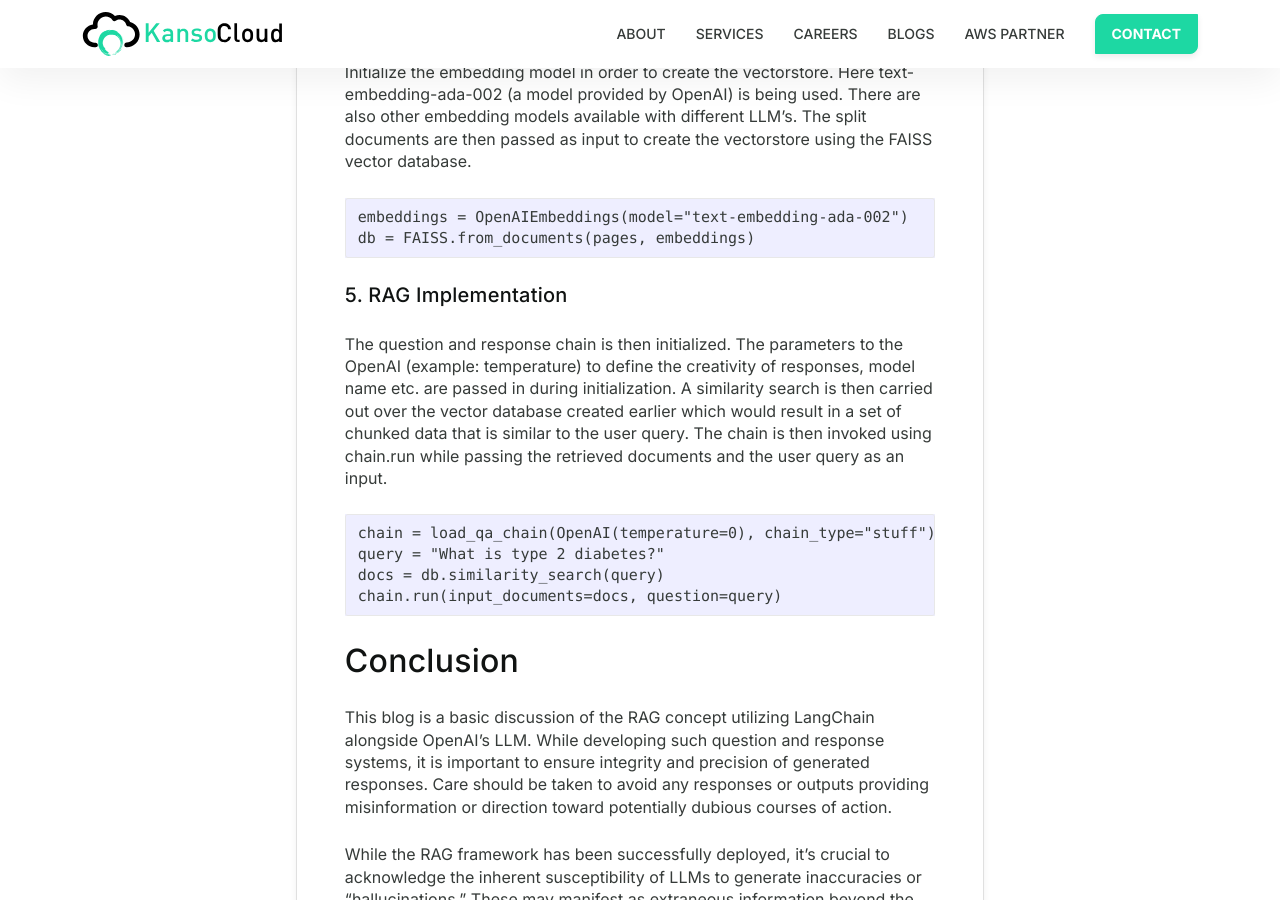
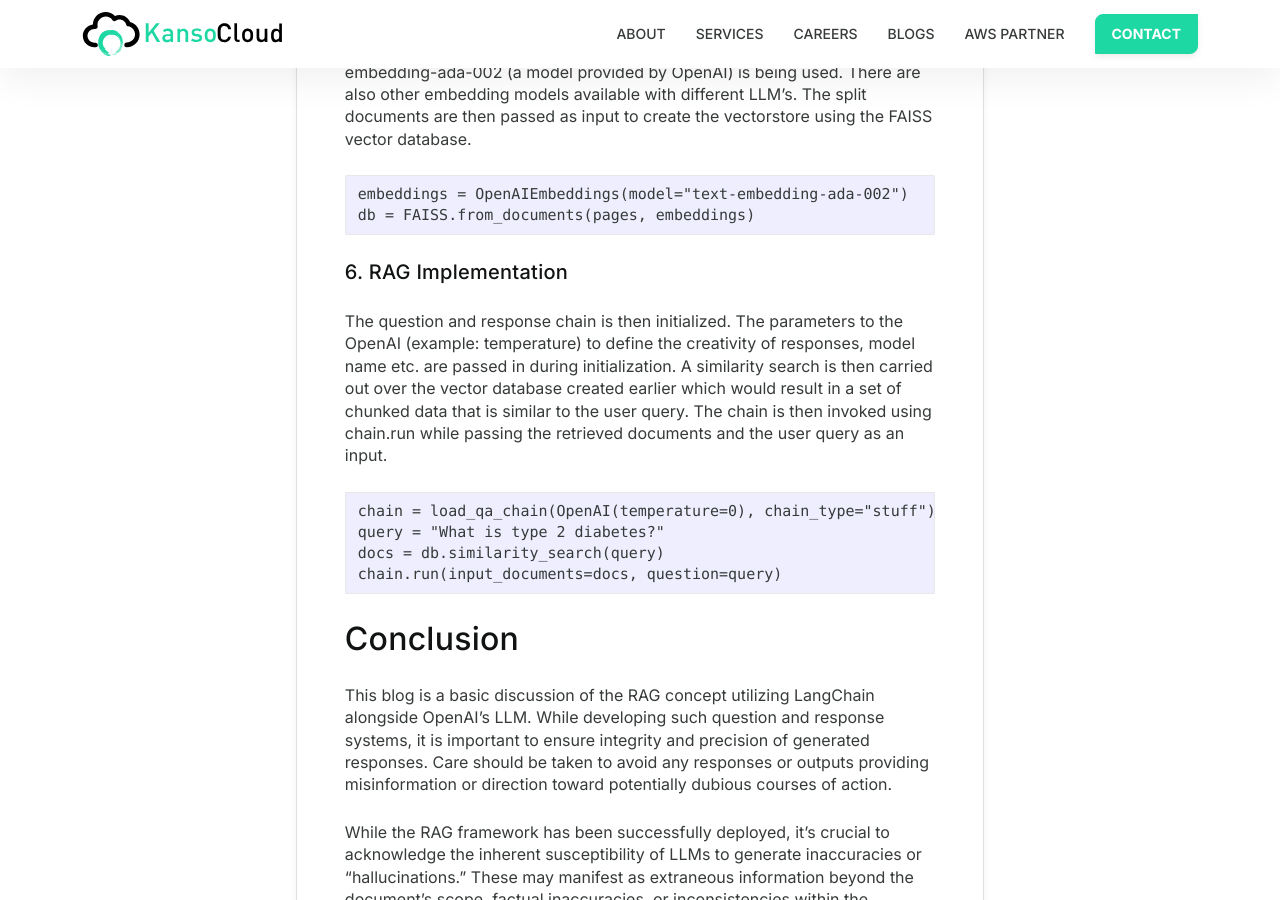
Before and after one commit to KansoCloud/kansocloud.github.io, a Jekyll site: the page built from _posts/2024-04-04-RAG.md, in a window 1280 px wide and 900 px high, scrolled down 3169 px. Built offline with Jekyll 4.4.1, drawn with Linux system fonts in a browser that asks for light colours.

Commit message:
headings fixed

````diff
--- a/_posts/2024-04-04-RAG.md
+++ b/_posts/2024-04-04-RAG.md
@@ -35,7 +35,7 @@
   - Steps required to create the AP key: [https://www.maisieai.com/help/how-to-get-an-openai-api-key-for-chatgpt](https://www.maisieai.com/help/how-to-get-an-openai-api-key-for-chatgpt)
   - Note - OpenAI might provide some credits that can be utilized initially but will require a payment method to continue using after the free credits expire.
 
-### 1. Install Dependencies
+#### 1. Install Dependencies
 
 -Install the required dependencies for performing RAG over a pdf document. OpenAI is used as the LLM in this example.
 
@@ -43,7 +43,7 @@
 pip install langchain pypdf faiss-cpu openai tiktoken
 ```
 
-### 2. OpenAI API Key
+#### 2. OpenAI API Key
 
 The API key obtained earlier needs to be set up here in this step.
 
@@ -53,7 +53,7 @@
 os.environ["OPENAI_API_KEY"]= "...."
 ```
 
-### 3. Import Packages
+#### 3. Import Packages
 
 Import all the required packages. OpenAI is used for embedding the documents, which will create the required vectorstore. In this case, FAISS vector database is utilized, other options such as Milvus, Pinecone, Redis can also be utilized for this purpose.
 
@@ -85,7 +85,7 @@
 db = FAISS.from_documents(pages, embeddings)
 ```
 
-#### 5. RAG Implementation
+#### 6. RAG Implementation
 
 The question and response chain is then initialized. The parameters to the OpenAI (example: temperature) to define the creativity of responses, model name etc. are passed in during initialization. A similarity search is then carried out over the vector database created earlier which would result in a set of chunked data that is similar to the user query. The chain is then invoked using chain.run while passing the retrieved documents and the user query as an input.
 
````
